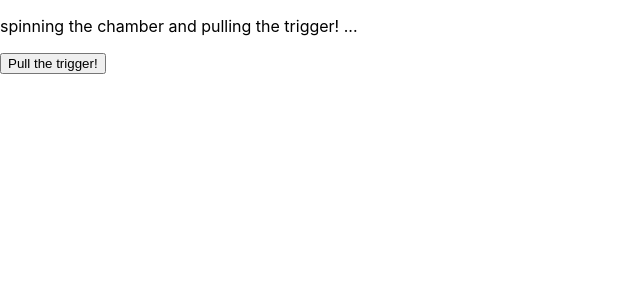
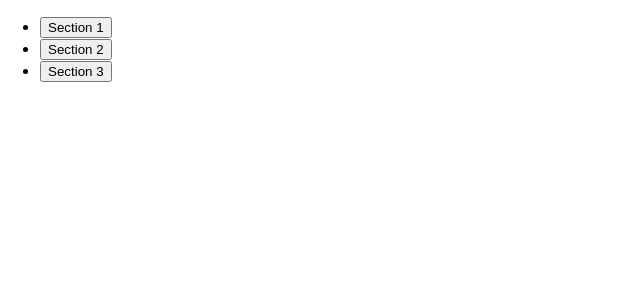
Before and after one commit to thinkful-ei-armadillo/hunter-matt-react-day3, a React (Create React App) app: page / in a window 1280 px wide. Shown: the top 300 px of the page, without its empty margins (0-640 px from the left). Built offline with nearby package versions, Linux system fonts and the light colour scheme.

Commit message:
half of accord

```diff
--- /dev/null
+++ b/src/Accordion.js
@@ -0,0 +1,54 @@
+import React, { Component } from 'react';
+import logo from './logo.svg';
+
+class Accordion extends Component {
+
+  constructor(props) {
+    super(props)
+    this.state = {
+
+    }
+  }
+
+  static defaultProps = {
+    sections: [
+      {
+        title: 'Section 1',
+        content: 'Lorem ipsum dolor sit amet consectetur adipisicing elit.',
+      },
+      {
+        title: 'Section 2',
+        content: 'Cupiditate tenetur aliquam necessitatibus id distinctio quas nihil ipsam nisi modi!',
+      },
+      {
+        title: 'Section 3',
+        content: 'Animi amet cumque sint cupiditate officia ab voluptatibus libero optio et?',
+      },
+    ]
+  }
+
+  renderLi() {
+    console.log('render li is running');
+    return this.props.sections.map((i, j) =>
+    <li key={j}>
+     <button key={j} onClick={this.handleClick}>{i.title}</button>
+    </li>)
+  }
+
+  handleClick = () => {
+
+  }
+
+  componentWillUnmount() { }
+
+  render() {
+    return (
+      <ul>
+        {this.renderLi()}
+      </ul>
+    );
+  }
+}
+
+
+export default Accordion;
--- a/src/index.js
+++ b/src/index.js
@@ -1,11 +1,11 @@
 import React from 'react';
 import ReactDOM from 'react-dom';
 import './index.css';
-import RouletteGun from './RouletteGun';
+import Accordion from './Accordion';
 // import HelloWorld from './HelloWorld';
 import * as serviceWorker from './serviceWorker';
 
-ReactDOM.render(<RouletteGun />, document.getElementById('root'));
+ReactDOM.render(<Accordion />, document.getElementById('root'));
 
 // If you want your app to work offline and load faster, you can change
 // unregister() to register() below. Note this comes with some pitfalls.
```
